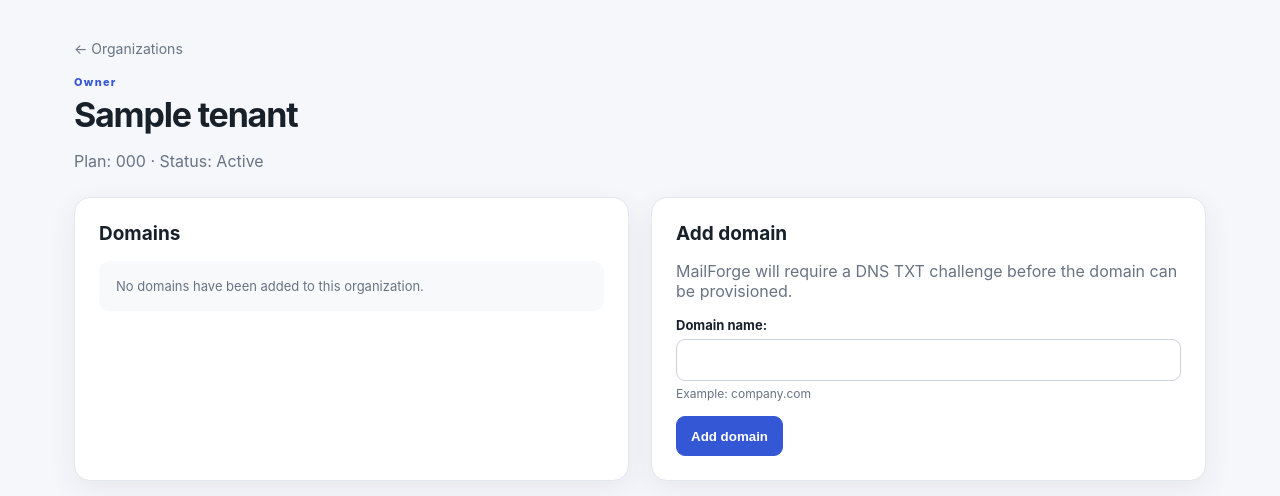
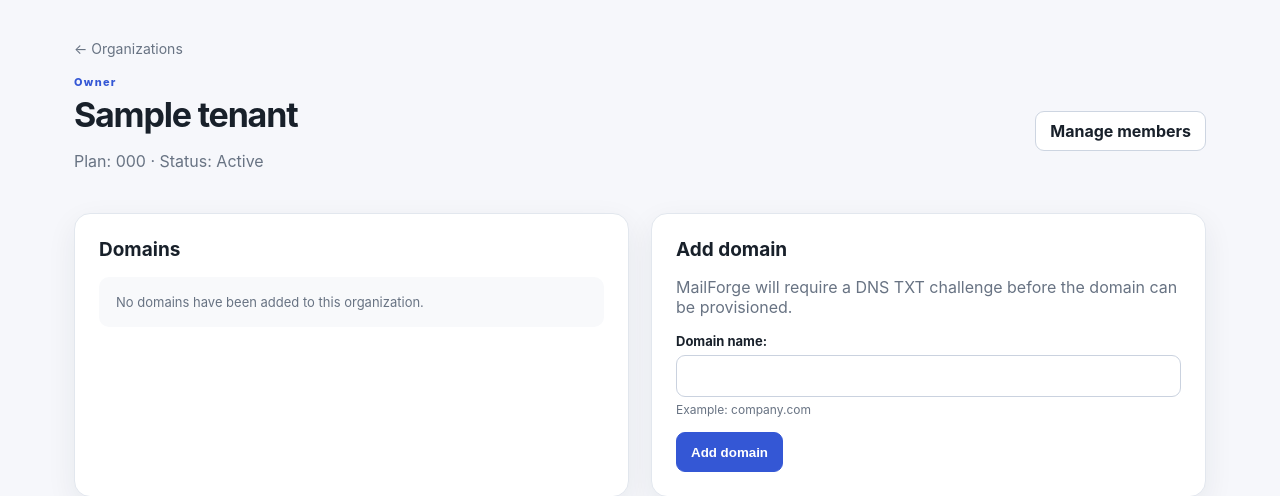
Before and after one commit to birleopold/mailforge-platform, a Django app: a page that uses templates/portal/tenant.html in a window 1280 px wide. Shown: the part 64-560 px from the top of the page. Run offline with Django 5.2, Linux system fonts and the light colour scheme; a user stored in the database is signed in; tables that the repository leaves empty hold one stand-in row (values such as "Sample post"); data that the repository does not hold is empty; parts of the project's set-up code (start-up, migrations or seed data) failed here and were passed over.

Commit message:
Link organization member management

```diff
--- a/templates/portal/tenant.html
+++ b/templates/portal/tenant.html
@@ -2,12 +2,13 @@
 {% block title %}{{ tenant.name }} · MailForge{% endblock %}
 {% block content %}
 <a class="back" href="{% url 'dashboard' %}">← Organizations</a>
-<div class="page-heading">
+<div class="page-heading split-heading">
   <div>
     <div class="eyebrow">{{ membership.get_role_display }}</div>
     <h1>{{ tenant.name }}</h1>
     <p class="muted">Plan: {{ tenant.plan_code }} · Status: {{ tenant.get_status_display }}</p>
   </div>
+  <a class="button" href="{% url 'portal-members' tenant_slug=tenant.slug %}">Manage members</a>
 </div>
 
 <div class="grid two">
```
